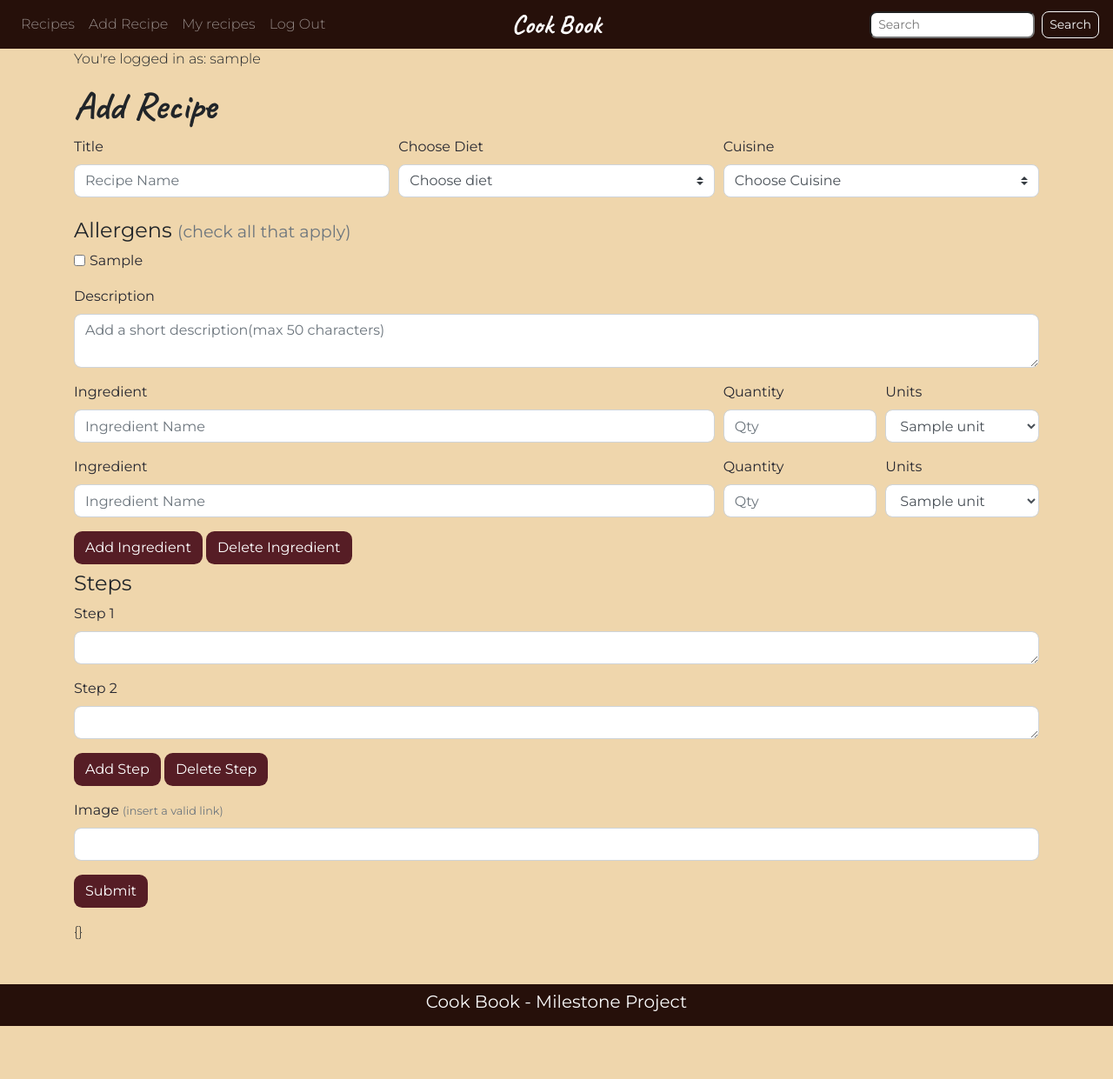
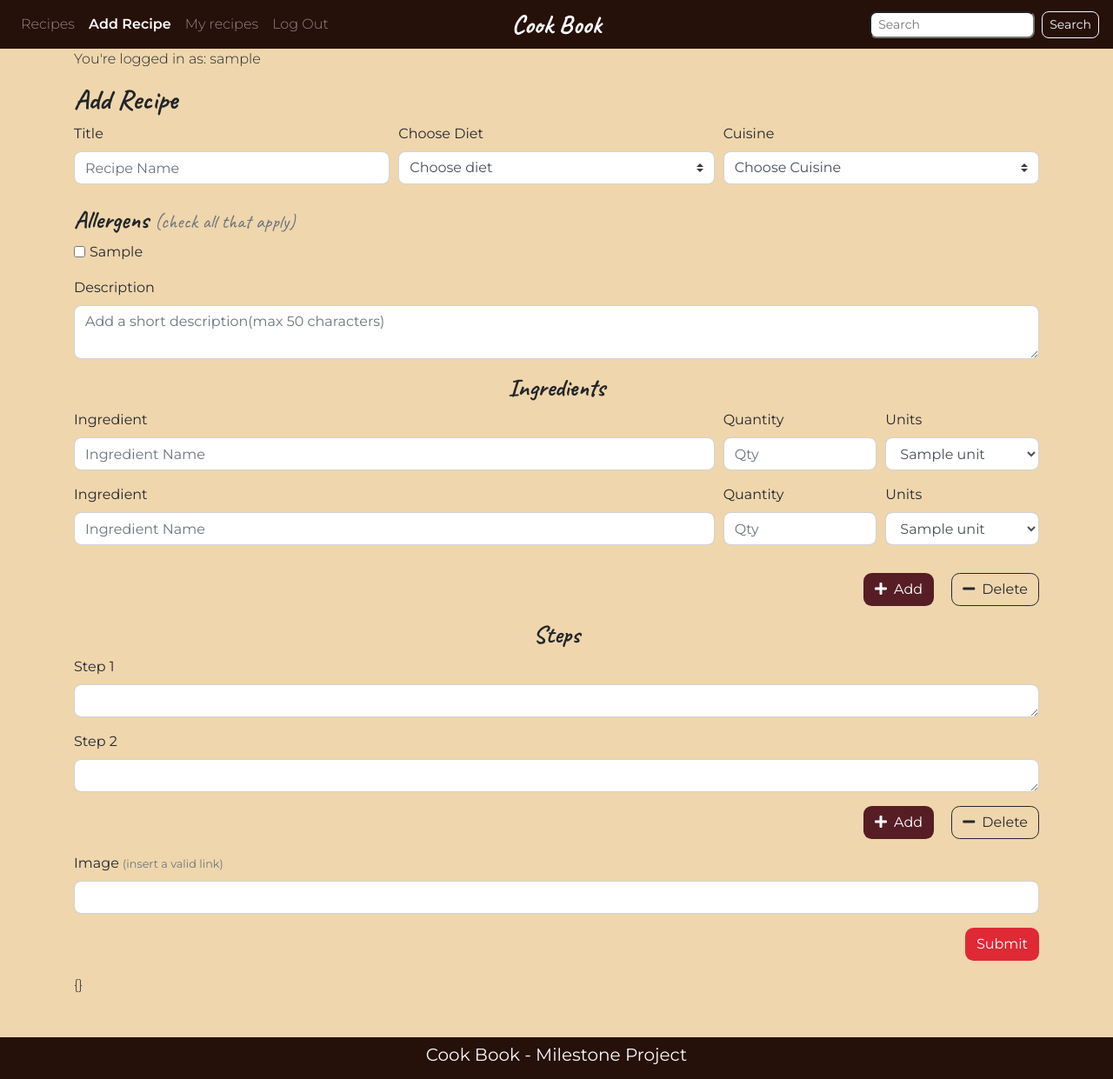
Before and after one commit to irinanita/cook-book, a Flask app: page /add_recipe in a window 1280 px wide. Shown: the whole page at 87% size. Before the commit the page ends 1180 px from the top, so only its background shows below. Run offline with Flask 2, Linux system fonts and the light colour scheme; the visitor is signed in with stand-in values (Sample User, id 1); a database or web service that is not in the repository returns one stand-in record (values such as "Sample title"); some libraries are stand-ins or nearby versions.

Commit message:
Styling forms and other

```diff
--- a/app.py
+++ b/app.py
@@ -328,6 +328,9 @@ def insert_recipe():
     if session.get('logged_in') is None:
         flash("In order to use the cook book please login")
         return redirect(url_for('autentication'))
+
+    message=""
+    keys_list=[]
     _units=mongo.db.units.find()
     units_list=[unit for unit in _units]
 
@@ -382,9 +385,6 @@ def insert_recipe():
         if recipes_dict["image"]=="":
             recipes_dict["image"]="https://upload.wikimedia.org/wikipedia/commons/thumb/6/6d/Good_Food_Display_-_NCI_Visuals_Online.jpg/1024px-Good_Food_Display_-_NCI_Visuals_Online.jpg"
 
-        #List of keys. Keys with no values will be appended
-        keys_list=[]
-
         # To get keys which having zero length value(checks only allergens, description and title):
         keys_list = [key for key,val in recipes_dict.items() if not val]
         #Chek ingredients and steps
--- a/static/css/style.css
+++ b/static/css/style.css
@@ -1,7 +1,11 @@
-@import url('https://fonts.googleapis.com/css?family=Caveat:400,700|Montserrat:300,400,600,700');
+@import url('https://fonts.googleapis.com/css?family=Caveat:400,700|Montserrat:300,400,600');
 
 .fw-600{
     font-weight: 600;
+}
+
+.font-075{
+    font-size: 0.75rem;
 }
 
 html,body{
@@ -20,8 +24,7 @@ body{
 /*    width:auto;*/
 /*}*/
 
-h3,h2{
-    font-size: 2.75rem;
+h2,h3,h4{
     font-family: 'Caveat', cursive;
     font-weight: 700;
 }
@@ -101,6 +104,9 @@ a:hover{
     color:#fafafa;
 }
 
+.nav-link.active{
+    font-weight: 600;
+}
 
 .form-control,
 .form-control-sm{
@@ -127,6 +133,19 @@ a:hover{
     border-color: #d33f49;
 }
 
+.btn-sm__edit{
+    background-color: #561D25;
+}
+
+.btn-outline-dark{
+    color:#262730;
+    border-color:#262730;
+    background-color: transparent;
+}
+
+.btn-submit-form{
+    background-color: #DF2935;
+}
 .img-container{
     overflow: hidden;
     border: 10px solid #fafafa;
--- a/templates/add_recipe.html
+++ b/templates/add_recipe.html
@@ -40,7 +40,7 @@
     </div>
     <!--ALLERGENS SECTION-->
     <div class="form-group">
-        <h4 class="mt-2">Allergens <span class="text-muted"><small>(check all that apply)</small></span></h4>
+        <h3 class="mt-2">Allergens <span class="text-muted"><small>(check all that apply)</small></span></h3>
         {% for allergen in _allergens %}
         <div class="form-check form-check-inline">
             <input class="form-check-input" type="checkbox" name="allergens[]" value="{{allergen.allergen_type}}" {{ 'checked' if allergen.allergen_type in recipes_dict[ 'allergens']}}>
@@ -54,6 +54,7 @@
         <textarea class="form-control" name="description" placeholder="Add a short description(max 50 characters)" maxlength=50 rows="2">{{recipes_dict['description'] if ('description' in recipes_dict)}}</textarea>
     </div>
     <!--INGREDIENTS SECTION-->
+    <h3 class="text-center mt-2">Ingredients</h3>
     {% for i in range(ingredients) %}
     <div class="form-row">
         <div class="form-group col-8">
@@ -74,20 +75,25 @@
         </div>
     </div>
     {% endfor %}
-
-    <button type="submit" class="btn btn-primary" name="submit" value="add_ingredient">Add Ingredient</button>
-    <button type="submit" class="btn btn-primary" name="submit" value="delete_ingredient">Delete Ingredient</button>
+    <div class="form-group clearfix mt-3">
+        <div class="float-right">
+        <button type="submit" class="btn btn-primary mr-3" name="submit" value="add_ingredient"><i class="fas fa-plus mr-2"></i>Add</button>
+        <button type="submit" class="btn btn-primary btn-outline-dark" name="submit" value="delete_ingredient"><i class="fas fa-minus mr-2"></i>Delete</button>
+        </div>
+    </div>
     <!--STEPS-->
-    <h4 class="mt-2">Steps</h4>
+    <h3 class="text-center mt-2">Steps</h3>
     {% for i in range(steps)%}
     <div class="form-group">
         <label for="step">Step {{i+1}}</label>
         <textarea class="form-control" name="steps" rows="1">{{recipes_dict['steps'][i] if (('steps' in recipes_dict) and (recipes_dict['steps'][i]))}}</textarea>
     </div>
     {%endfor%}
-    <div class="form-group">
-        <button type="submit" class="btn btn-primary" name="submit" value="add_step">Add Step</button>
-        <button type="submit" class="btn btn-primary" name="submit" value="delete_step">Delete Step</button>
+    <div class="form-group clearfix mt-3">
+        <div class="float-right">
+        <button type="submit" class="btn btn-primary mr-3" name="submit" value="add_step"><i class="fas fa-plus mr-2"></i>Add</button>
+        <button type="submit" class="btn btn-primary btn-outline-dark" name="submit" value="delete_step"><i class="fas fa-minus mr-2"></i>Delete</button>
+        </div>
     </div>
     <div class="row form-group">
         <div class="col">
@@ -95,8 +101,8 @@
             <input type="url" class="form-control" value="{% if ('image' in recipes_dict) %} {{recipes_dict['image']}} {%endif%}" name="image">
         </div>
     </div>
-    <div class="form-group">
-        <button type="submit" class="btn btn-primary" name="submit" value="submit">Submit</button>
+    <div class="form-group clearfix">
+        <button type="submit" class="btn btn-primary float-right btn-submit-form" name="submit" value="submit">Submit</button>
     </div>
 </form>
 {{recipes_dict}} {% endblock %}
--- a/templates/base.html
+++ b/templates/base.html
@@ -26,10 +26,10 @@
                     <a class="nav-link" href="{{url_for('recipes')}}">Recipes</a>
                 </li>
                 {%if 'user' in session%}
-                    <li class="nav-item">
-                        <a class="nav-link" href="{{url_for('add_recipe')}}">Add Recipe</a>
-                    </li>
-                 {% endif %}
+                <li class="nav-item">
+                    <a class="nav-link" href="{{url_for('add_recipe')}}">Add Recipe</a>
+                </li>
+                {% endif %}
                 <li class="nav-item">
                     <a class="nav-link" href="{{url_for('my_recipes')}}">My recipes</a>
                 </li>
@@ -45,9 +45,8 @@
     </nav>
     <div class="container container--flex ">
         {% if session['user']%}
-            <p>You're logged in as: {{session['user']}}</p>
-        {%endif%}
-        {% block content %} {% endblock %}
+        <p>You're logged in as: {{session['user']}}</p>
+        {%endif%} {% block content %} {% endblock %}
     </div>
     <footer class="footer text-center mt-5 p-2">
         <h5> Cook Book - Milestone Project</h5>
@@ -59,6 +58,15 @@
     <script src="https://stackpath.bootstrapcdn.com/bootstrap/4.2.1/js/bootstrap.min.js" integrity="sha384-B0UglyR+jN6CkvvICOB2joaf5I4l3gm9GU6Hc1og6Ls7i6U/mkkaduKaBhlAXv9k" crossorigin="anonymous"></script>
     <!-- Latest compiled and minified JavaScript for Bootstrap Select -->
     <script src="https://cdnjs.cloudflare.com/ajax/libs/bootstrap-select/1.13.2/js/bootstrap-select.min.js"></script>
+    <script>
+        $(document).ready(function() {
+            $("[href]").each(function() {
+                if (this.href == window.location.href) {
+                    $(this).addClass("active");
+                }
+            });
+        });
+    </script>
 
 </body>
 
--- a/templates/recipes.html
+++ b/templates/recipes.html
@@ -66,7 +66,7 @@
 </div>
 {% endif %} {%endfor%}
 </div>
-<div class="row mt-4">
+<div class="row mt-5">
     {% if page >1 %}
     <div class="col">
         <form action="{{url_for('recipes',page=page-1)}}" method="GET">
```
Also changed, not shown: templates/edit_recipe.html (+29 -36 lines), templates/my_recipes.html (+18 -16 lines), README.md. Lines whose indentation alone changed are shown as unchanged.
